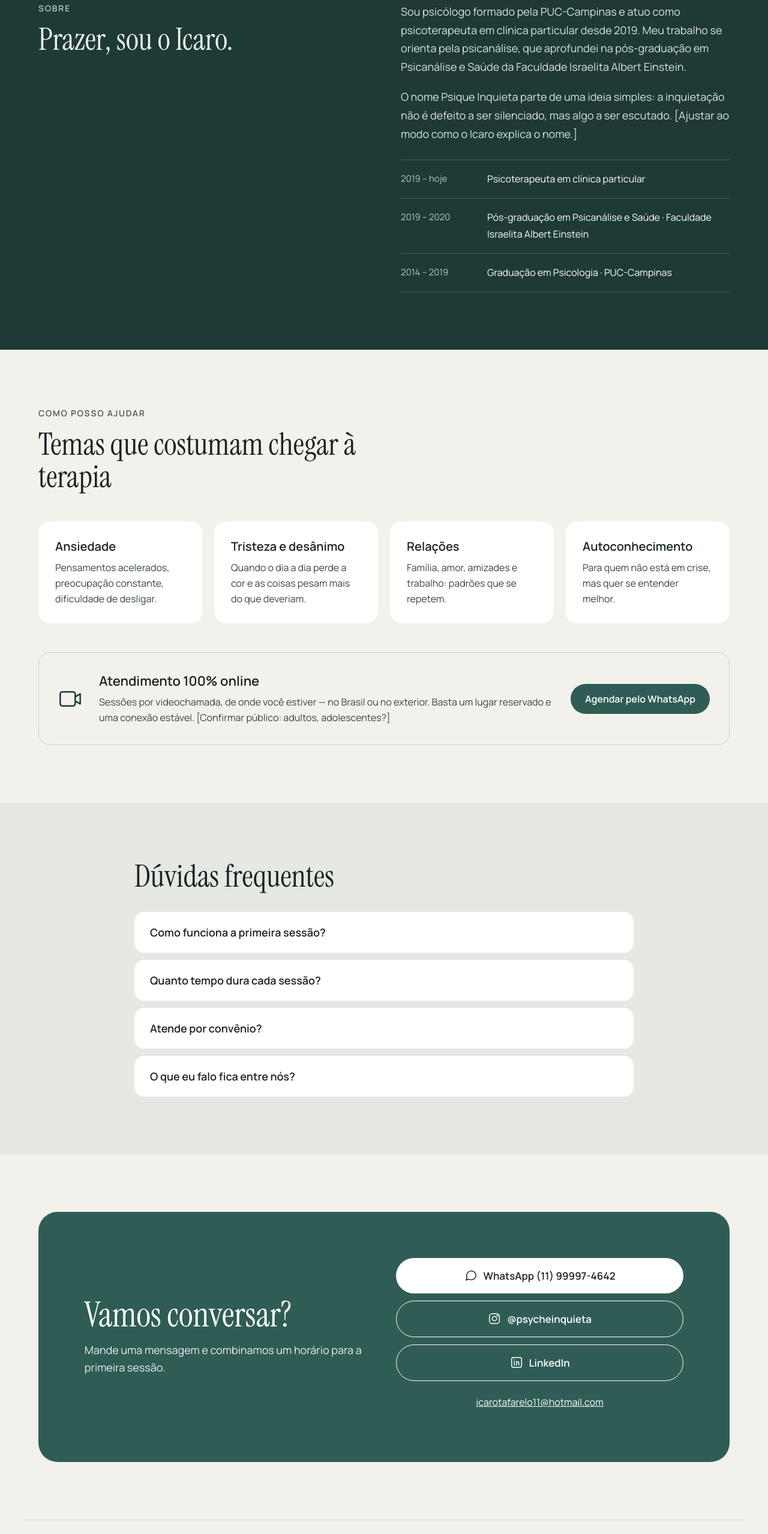
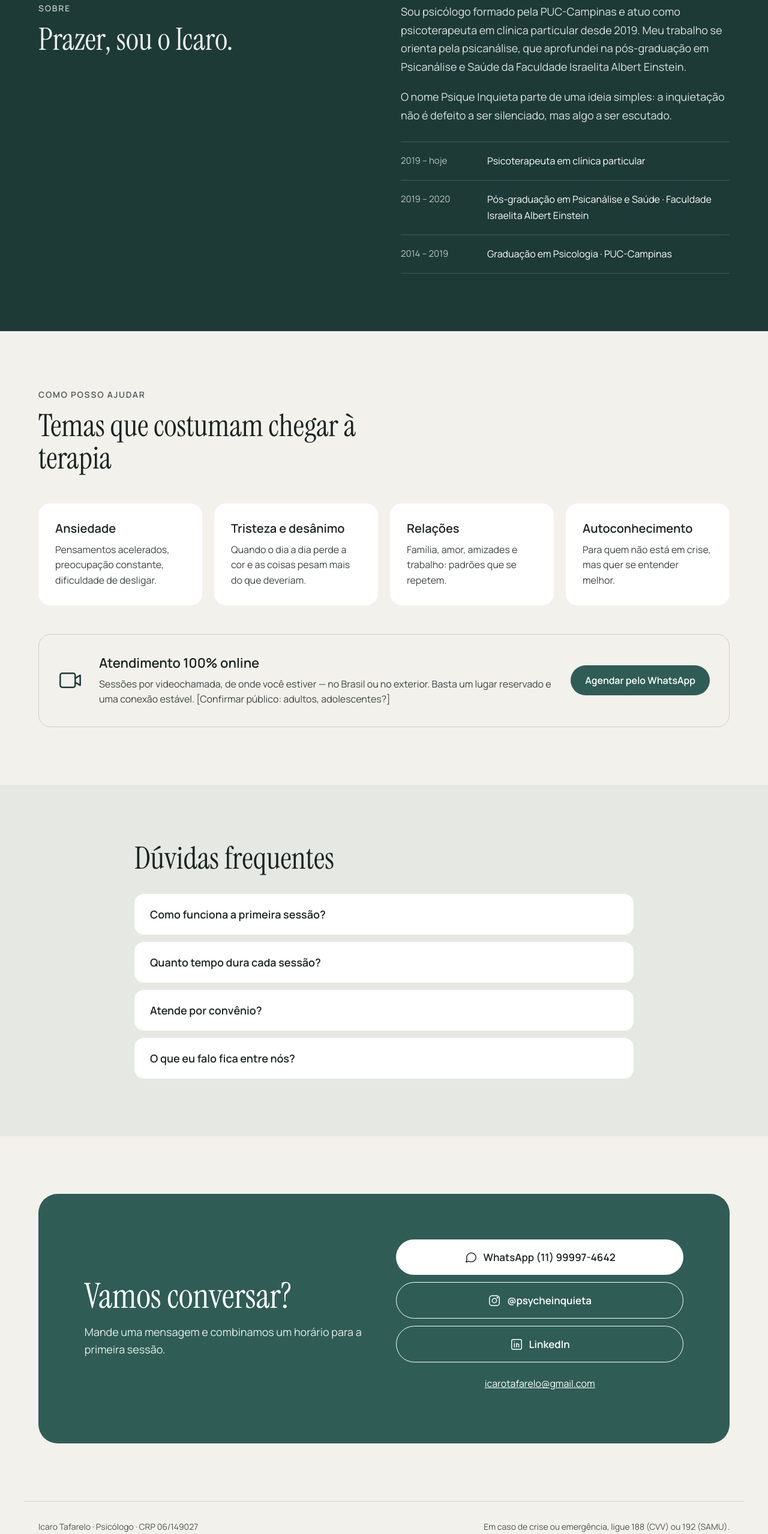
Before and after one commit to icarotafarelo/Site, a plain HTML site: page index.html in a window 1280 px wide. Shown: the part 873-3430 px from the top of the page at 60% size. Drawn offline with Linux system fonts and the light colour scheme.

Commit message:
Add files via upload

```diff
--- a/index.html
+++ b/index.html
@@ -74,7 +74,7 @@ details summary::-webkit-details-marker{display:none}
 </div>
 <div style="display: flex; flex-direction: column; gap: 20px; font-size: 18px; line-height: 1.7; color: #DCE3DF">
 <p style="margin: 0">Sou psicólogo formado pela PUC-Campinas e atuo como psicoterapeuta em clínica particular desde 2019. Meu trabalho se orienta pela psicanálise, que aprofundei na pós-graduação em Psicanálise e Saúde da Faculdade Israelita Albert Einstein.</p>
-<p style="margin: 0">O nome Psique Inquieta parte de uma ideia simples: a inquietação não é defeito a ser silenciado, mas algo a ser escutado. [Ajustar ao modo como o Icaro explica o nome.]</p>
+<p style="margin: 0">O nome Psique Inquieta parte de uma ideia simples: a inquietação não é defeito a ser silenciado, mas algo a ser escutado.</p>
 <div style="display: flex; flex-direction: column; gap: 0; margin-top: 8px; border-top: 1px solid #3F5B56">
 <div style="display: flex; flex-wrap: wrap; gap: 4px 24px; padding: 18px 0; border-bottom: 1px solid #3F5B56"><span style="flex: 0 0 120px; font-size: 15px; color: #B9C7C1">2019 – hoje</span><span style="flex: 1 1 260px; font-size: 16px; color: #FFFFFF">Psicoterapeuta em clínica particular</span></div>
 <div style="display: flex; flex-wrap: wrap; gap: 4px 24px; padding: 18px 0; border-bottom: 1px solid #3F5B56"><span style="flex: 0 0 120px; font-size: 15px; color: #B9C7C1">2019 – 2020</span><span style="flex: 1 1 260px; font-size: 16px; color: #FFFFFF">Pós-graduação em Psicanálise e Saúde · Faculdade Israelita Albert Einstein</span></div>
@@ -133,7 +133,7 @@ WhatsApp (11) 99997-4642</a>
 <a href="https://www.linkedin.com/in/icaro-cesar-tafarelo-a84139180" style="text-decoration: none; display: flex; align-items: center; justify-content: center; gap: 10px; padding: 18px 28px; border: 1.5px solid #FFFFFF; color: #FFFFFF; border-radius: 999px; font-weight: 600; font-size: 17px">
 <svg width="22" height="22" viewBox="0 0 24 24" fill="none" stroke="currentColor" stroke-width="1.6" stroke-linecap="round" stroke-linejoin="round" aria-hidden="true"><rect x="3" y="3" width="18" height="18" rx="3"></rect><path d="M8 10v7M8 7v.01M12 17v-4a2 2 0 0 1 4 0v4M12 10v7"></path></svg>
 LinkedIn</a>
-<a href="mailto:icarotafarelo11@hotmail.com" style="text-align: center; padding: 12px; color: #FFFFFF; font-size: 16px">icarotafarelo11@hotmail.com</a>
+<a href="mailto:icarotafarelo@gmail.com" style="text-align: center; padding: 12px; color: #FFFFFF; font-size: 16px">icarotafarelo@gmail.com</a>
 </div>
 </div>
 </section>
```
